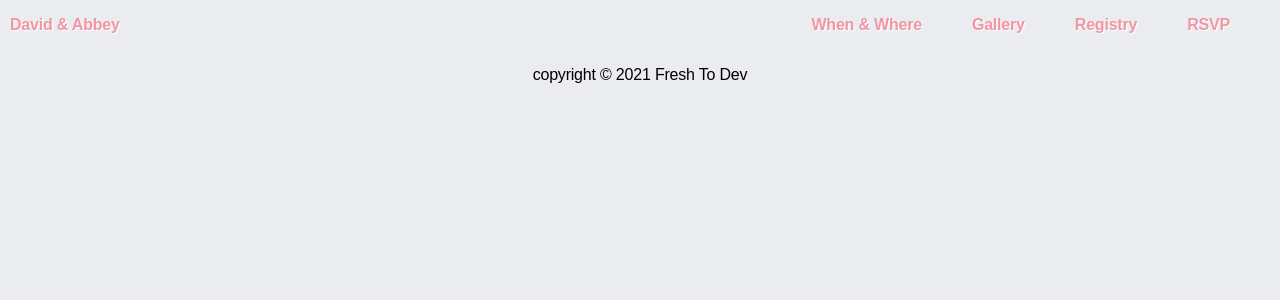
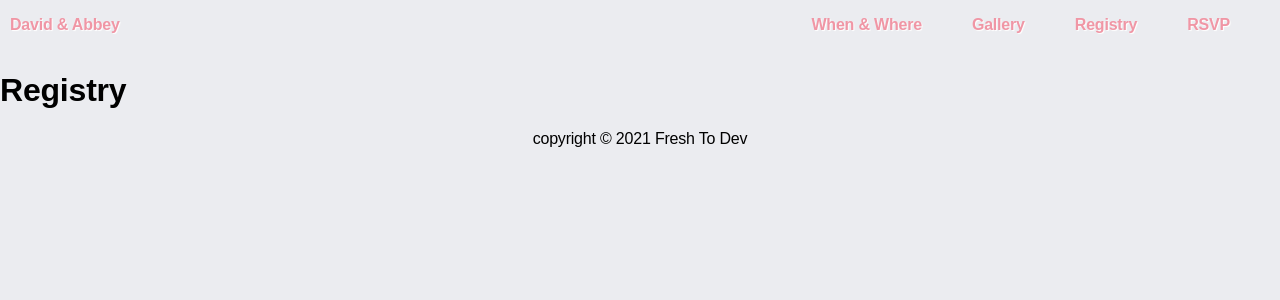
Before and after one commit to mdflynn/stieber-wedding, a React (Create React App) app: page /registry in a window 1280 px wide. Shown: the top 300 px of the page. Built offline with nearby package versions, Linux system fonts and the light colour scheme.

Commit message:
add router to registry

```diff
--- a/src/components/App/App.js
+++ b/src/components/App/App.js
@@ -5,6 +5,7 @@ import Nav from "../Nav/Nav";
 import Footer from "../Footer/Footer";
 import Gallery from "../Gallery/Gallery";
 import Location from "../Location/Location";
+import Registry from "../Registry/Registry";
 import Rsvp from "../Rsvp/Rsvp";
 import { Route, Switch } from "react-router-dom";
 
@@ -17,6 +18,7 @@ const App = () => {
         <Route path="/gallery" component={Gallery} />
         <Route path="/rsvp" component={Rsvp} />
         <Route path="/location" component={Location} />
+        <Route path="/registry" component={Registry} />
       </Switch>
       <Footer />
     </>
--- a/src/components/Registry/Registry.js
+++ b/src/components/Registry/Registry.js
@@ -0,0 +1,9 @@
+import React from "react";
+
+const Registry = () => {
+    return (
+        <h1>Registry</h1>
+    )
+}
+
+export default Registry;
```
